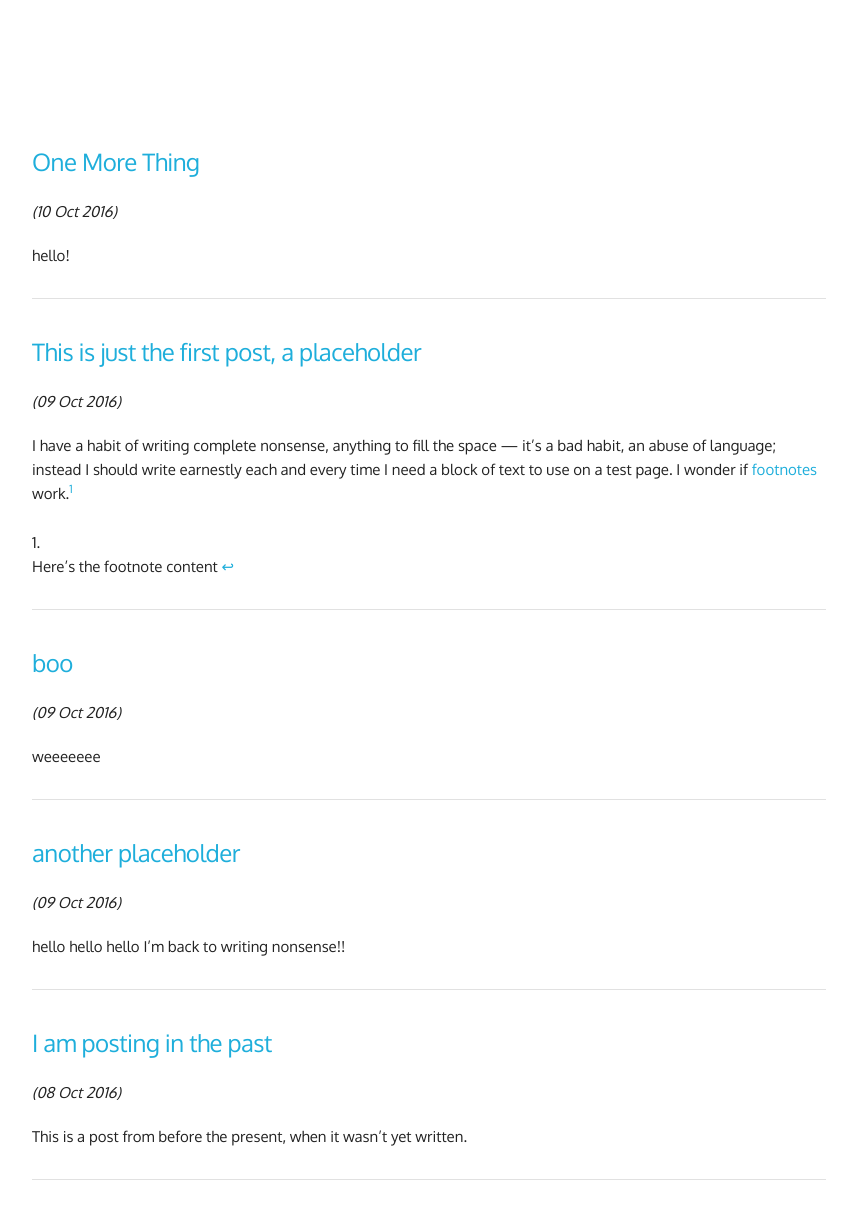
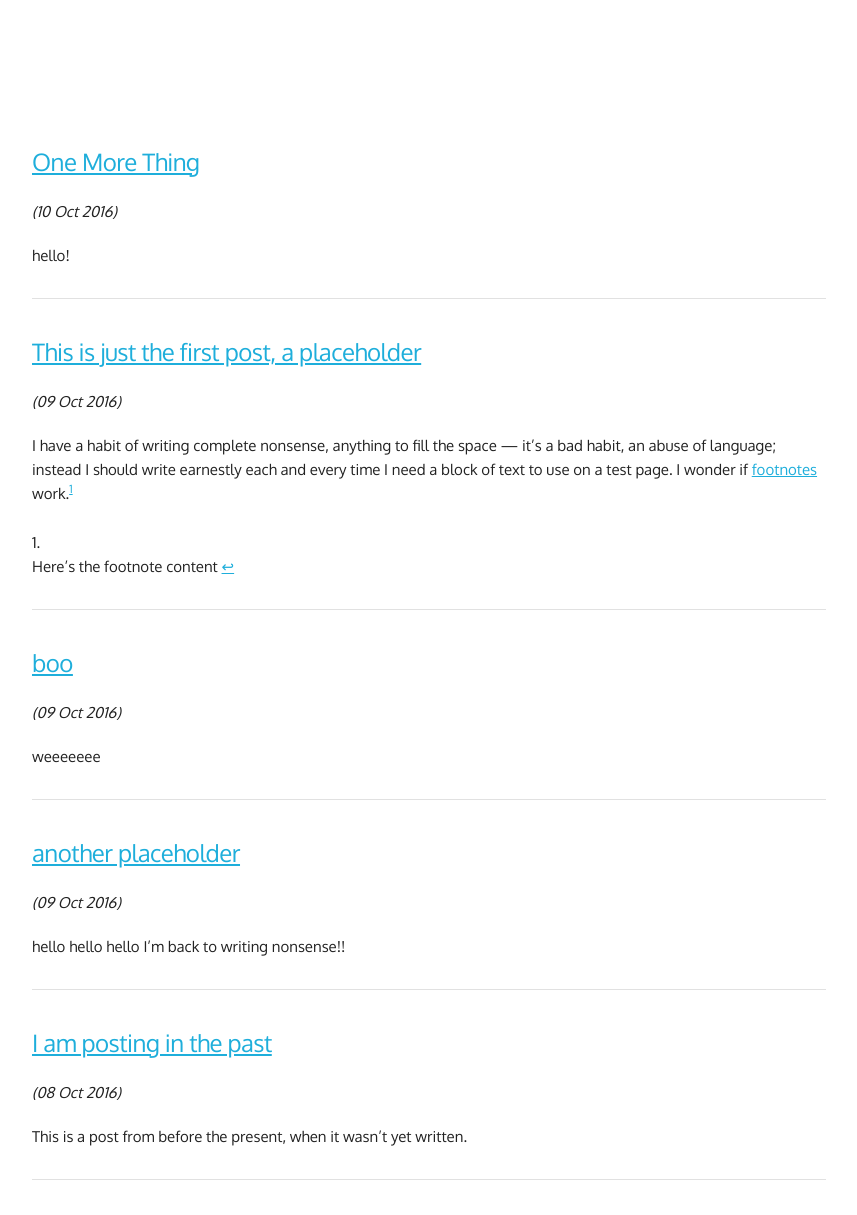
Before and after one commit to mt-trash/mt-trash.github.io, a Jekyll site: the page built from index.html, in a window 1280 px wide. Shown: the whole page, without its empty margins (128-985 px from the left). Built offline with Jekyll 4.4.1, drawn with Linux system fonts in a browser that asks for light colours; the list of posts is cut into pages by our own code.

Commit message:
Update skeleton.css

```diff
--- a/css/skeleton.css
+++ b/css/skeleton.css
@@ -143,12 +143,12 @@ h6 { font-size: 1.5rem; line-height: 1.6;  letter-spacing: 0; }
 
 /* Larger than phablet */
 @media (min-width: 550px) {
-  h1 { font-size: 5.0rem; }
-  h2 { font-size: 4.2rem; }
-  h3 { font-size: 3.6rem; }
-  h4 { font-size: 3.0rem; }
-  h5 { font-size: 2.4rem; }
-  h6 { font-size: 1.5rem; }
+  h1 { font-size: 5.0rem; text-decoration: none; }
+  h2 { font-size: 4.2rem; text-decoration: none; }
+  h3 { font-size: 3.6rem; text-decoration: none; }
+  h4 { font-size: 3.0rem; text-decoration: none; }
+  h5 { font-size: 2.4rem; text-decoration: none; }
+  h6 { font-size: 1.5rem; text-decoration: none; }
 }
 
 p {
@@ -161,8 +161,6 @@ a {
   color: #1EAEDB; }
 a:hover {
   color: #0FA0CE; }
-a {
-  text-decoration: none }
 
 
 /* Buttons
```
